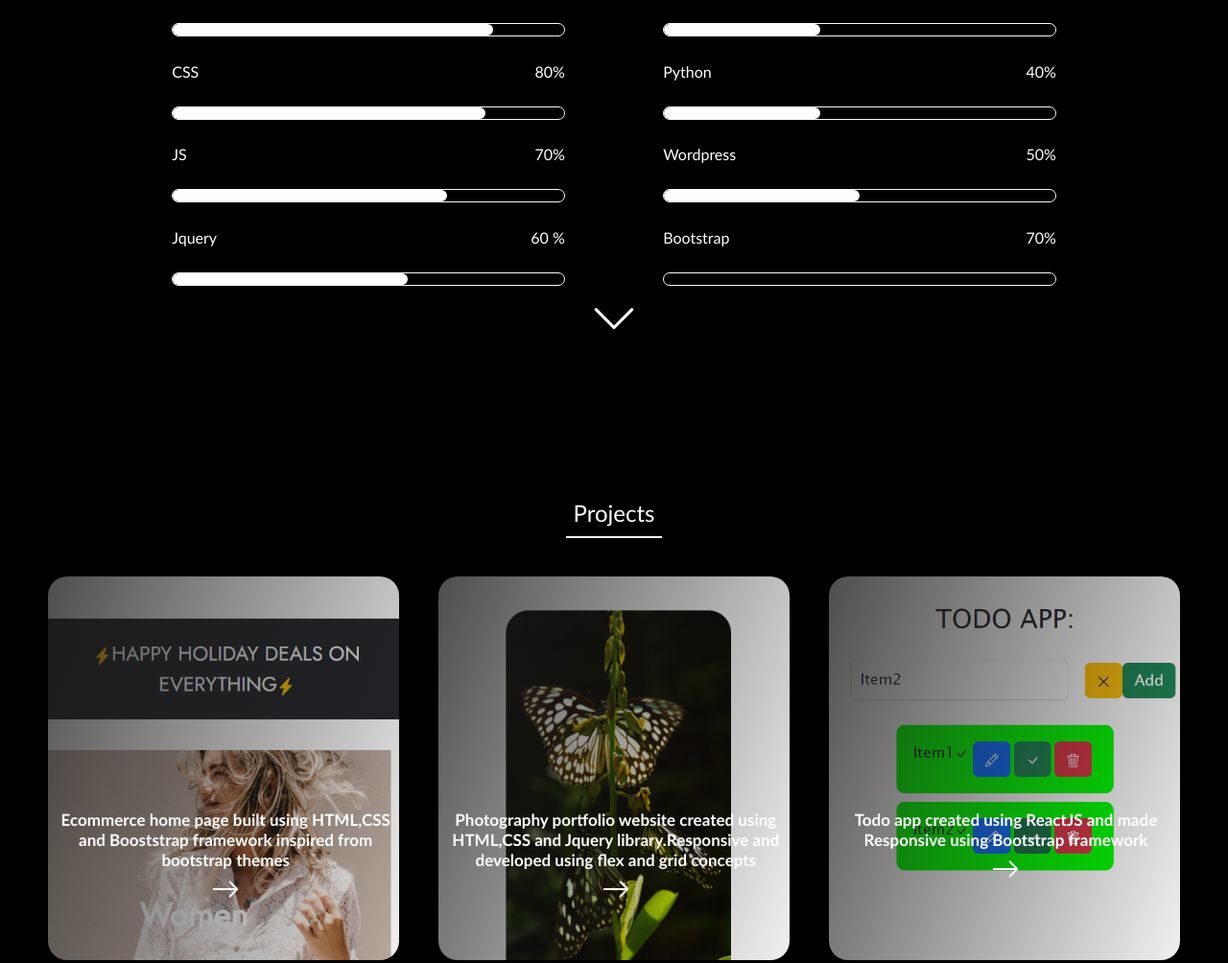
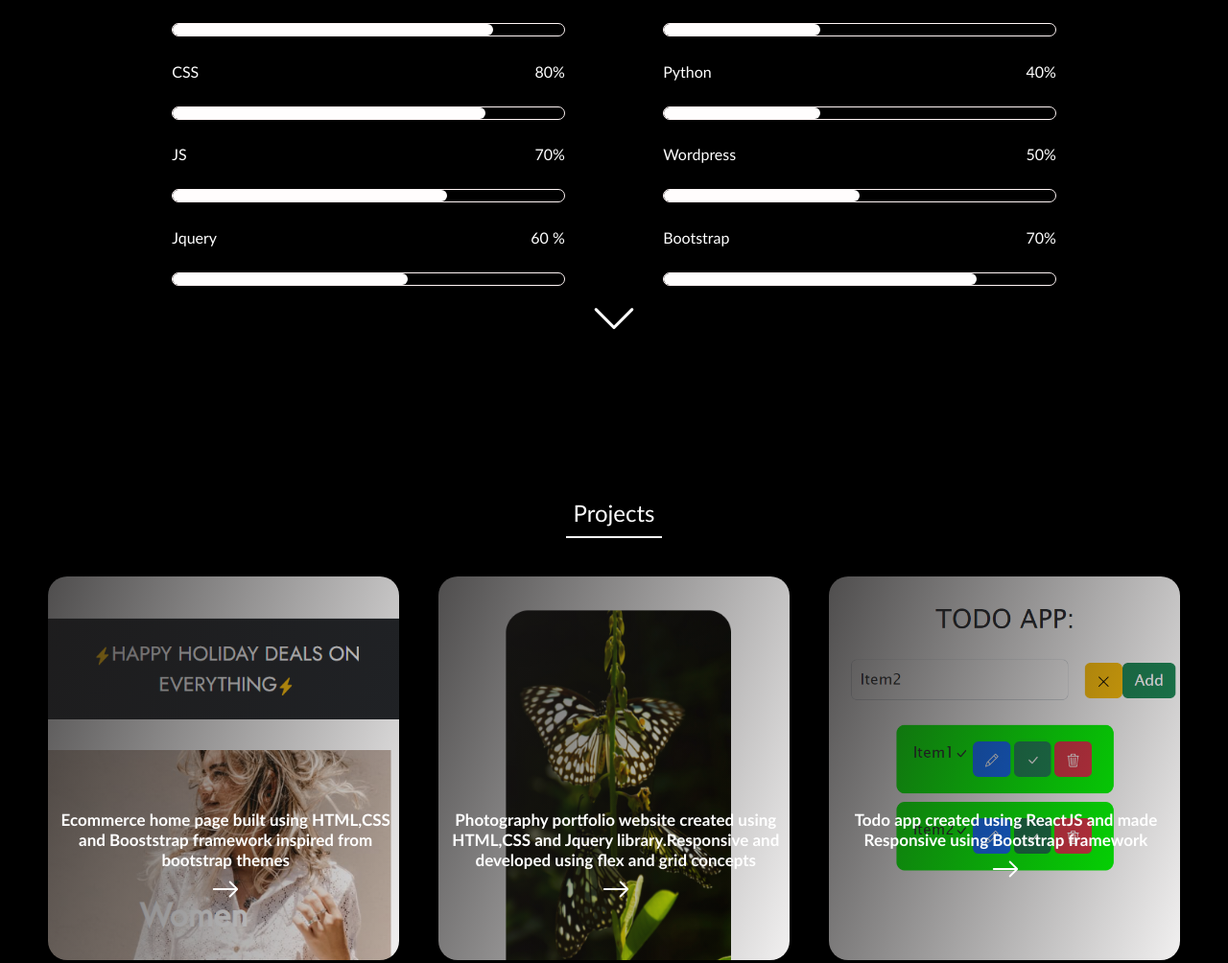
Before and after one commit to alamelu98/alamelu-deepika, a plain HTML site: page index.html in a window 1280 px wide. Shown: the part 1019-2023 px from the top of the page at 96% size. Drawn offline with Linux system fonts and the light colour scheme.

Commit message:
Update style.css

```diff
--- a/style.css
+++ b/style.css
@@ -278,6 +278,9 @@ color:rgb(69, 0, 39)
 }
 #in7{
     width:50%;
+}
+#in8{
+    width:80%;
 }
 
 
```
